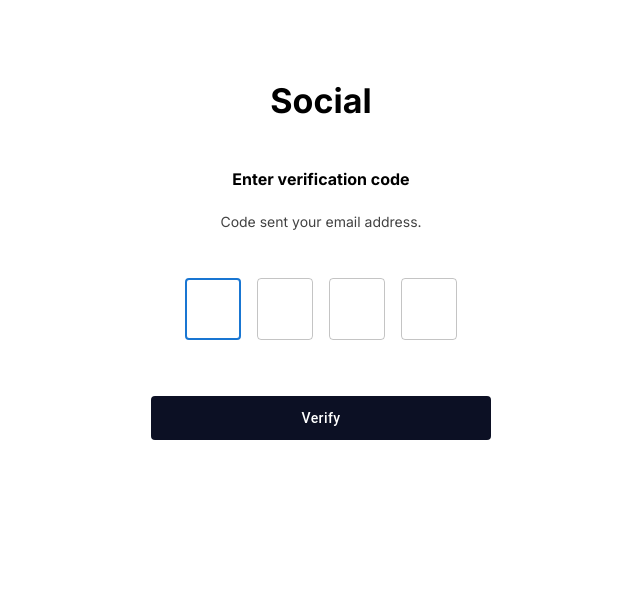
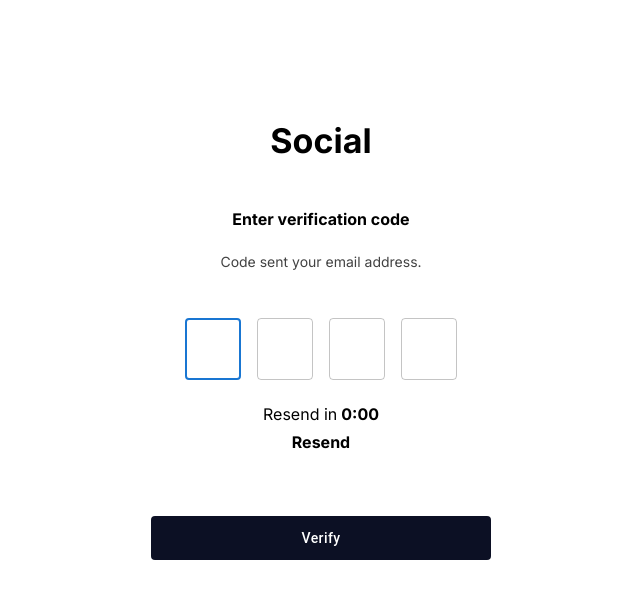
Before and after one commit to turalshkrov/social-app, a React (Vite) app in the folder client/: page /sign-up/email-verification in a window 1280 px wide. Shown: the top 598 px of the page, without its empty margins (319-959 px from the left). Built offline with nearby package versions, Linux system fonts and the light colour scheme.

Commit message:
style: verify OTP page

```diff
--- a/client/src/pages/email verification/index.tsx
+++ b/client/src/pages/email verification/index.tsx
@@ -4,7 +4,7 @@ import { useEffect, useRef, useState } from "react";
 const EmailVerification = () => {
   const [ otp, setOtp ] = useState<string[]>(new Array(4).fill(""));
   const [ activeOTPIndex, setActiveOTPIndex ] = useState<number>(0);
-
+  const [ timer, setTimer ] = useState({ min: 0, sec: 59, });
   const inputRef = useRef<HTMLInputElement>(null);
 
   const handleChange = ({ target }: React.ChangeEvent<HTMLInputElement | HTMLTextAreaElement>, index: number) => {
@@ -14,14 +14,34 @@ const EmailVerification = () => {
     setOtp(newOTP);
     setActiveOTPIndex(index + 1);
   }
+  const handleResendOTP = () => {
+    setTimer({ min: 0, sec: 59, });
+    console.log('OTP resent.');
+  }
+  const handleVerify = () => {
+    if (otp.join("").length === 4) {
+      setOtp(new Array(4).fill(""));
+      console.log(otp.join(""));
+    }
+  }
 
   useEffect(() => {
     inputRef.current?.focus();
   }, [ activeOTPIndex ]);
+  useEffect(() => {
+    const id = setInterval(() => {
+      if (timer.sec === 0) {
+        clearInterval(id);
+      } else {
+        setTimer(prev => ({ ...prev, sec: prev.sec - 1 }));
+      }
+    }, 10)
+    return () => clearInterval(id);
+  }, [timer.sec]);
 
   return (
     <Container sx={{ px: { xs: 0, sm: 2 }}}>
-      <Box sx={{ display: 'flex', flexDirection: 'column', m: '10vh auto', width: { xs: '90%', sm: '340px' } }}>
+      <Box sx={{ display: 'flex', flexDirection: 'column', m: '15vh auto', width: { xs: '90%', sm: '340px' } }}>
         <Box sx={{ mb: 6, textAlign: 'center', fontWeight: 'bold', fontSize: 'h4.fontSize' }}>
           Social
         </Box>
@@ -47,10 +67,24 @@ const EmailVerification = () => {
             })
           }
         </Box>
+        <Box sx={{ my: 2, textAlign: 'center' }}>
+          Resend in
+          <Box sx={{ ml: 0.5, fontWeight: 'bold', display: 'inline' }}>
+            {
+              `${timer.min}:${timer.sec < 10 ? '0' + timer.sec : timer.sec}`
+            }
+          </Box>
+          <Box
+            sx={{ opacity: timer.sec === 0 ? 1 : 0, mt: 1, fontWeight: 'bold', cursor: 'pointer' }}
+            onClick={handleResendOTP}>
+            Resend
+          </Box>
+        </Box>
         <Button
           sx={{ mt: 6, py: 1.25 }}
           className="dark-btn"
-          variant="contained">
+          variant="contained"
+          onClick={handleVerify}>
           Verify
         </Button>
       </Box>
```
